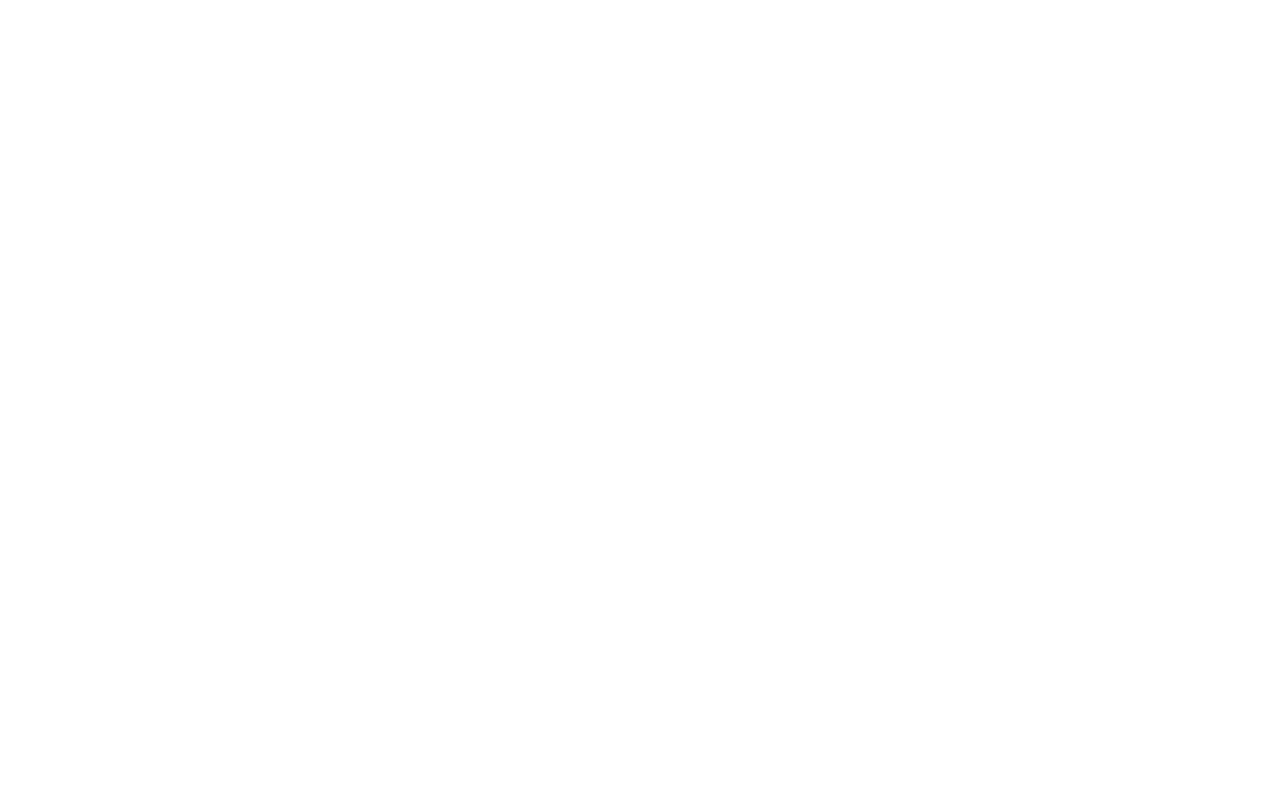
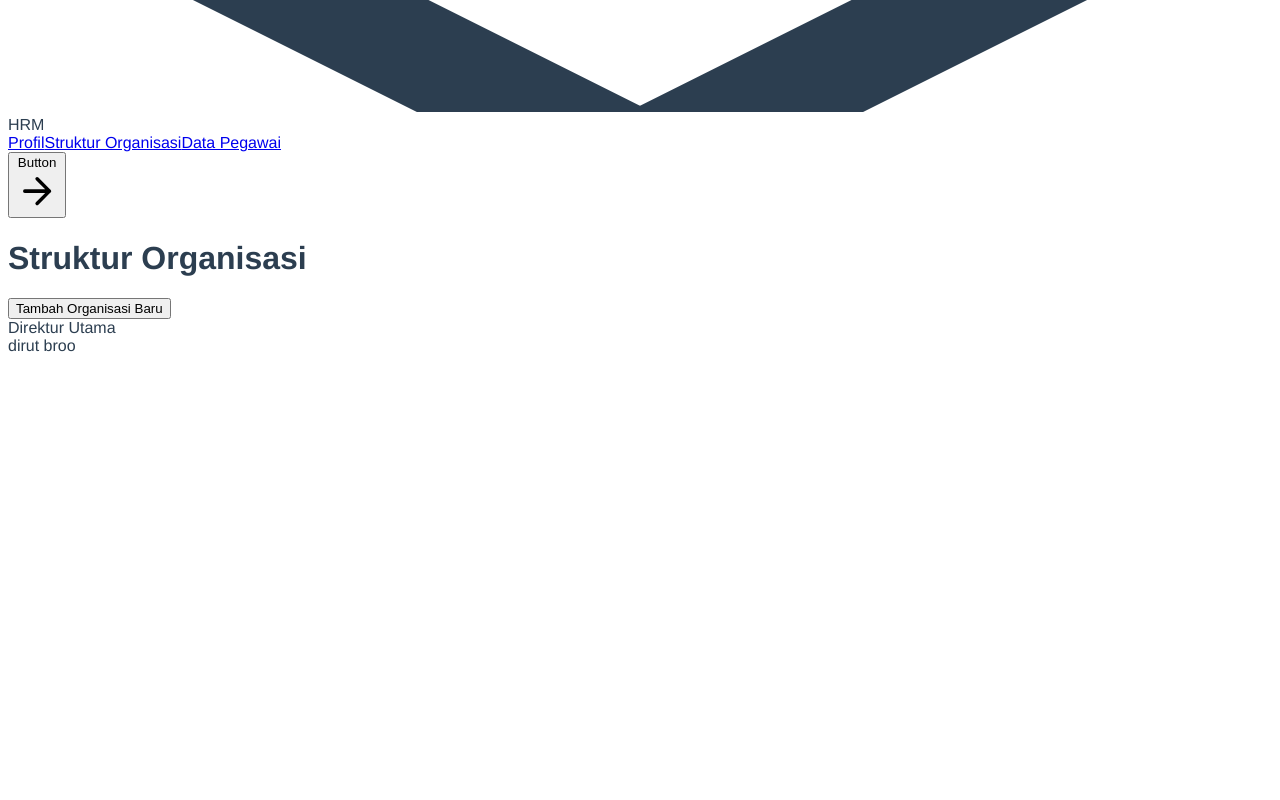
Before and after one commit to agengdp/hrm, a Vue app in the folder ui/: page /organization in a window 1280 px wide. Before the commit this address had no page. Shown: the part 1160-1960 px from the top of the page. Before the commit the page ends 800 px from the top, so only its background shows below. Built offline with nearby package versions, Linux system fonts and the light colour scheme.

Commit message:
modify organization router

```diff
--- /dev/null
+++ b/ui/src/modules/organization/router/index.js
@@ -0,0 +1,13 @@
+import Organization from '../views/Organization.vue'
+
+export default [
+    {
+        path: '/organization',
+        name: 'organization.index',
+        component: Organization,
+        meta: {
+            title: 'Struktur Organisasi',
+            layout: 'default'
+        }
+    }
+]
--- a/ui/src/modules/unit/router/index.js
+++ /dev/null
@@ -1,13 +0,0 @@
-import Unit from '../views/Unit.vue'
-
-export default [
-    {
-        path: '/unit',
-        name: 'unit.index',
-        component: Unit,
-        meta: {
-            title: 'Unit',
-            layout: 'default'
-        }
-    }
-]
--- a/ui/src/router/index.js
+++ b/ui/src/router/index.js
@@ -7,7 +7,7 @@
 import Login from '../pages/Login.vue'
 
 import profileRoutes from "../modules/profile/router/index.js";
-import unitRoutes from "../modules/unit/router/index.js";
+import unitRoutes from "../modules/organization/router/index.js";
 import employeeRoutes from "../modules/employee/router/index.js";
 
 const baseRoutes = [
```
